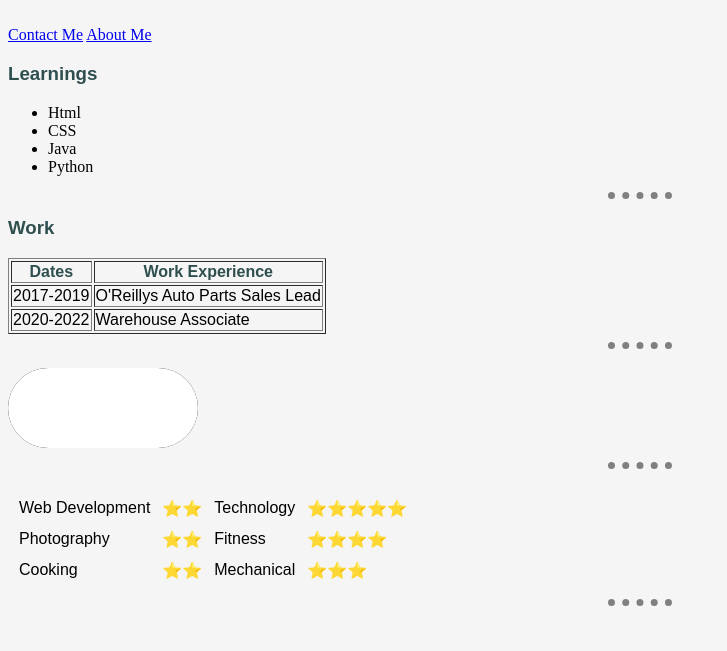
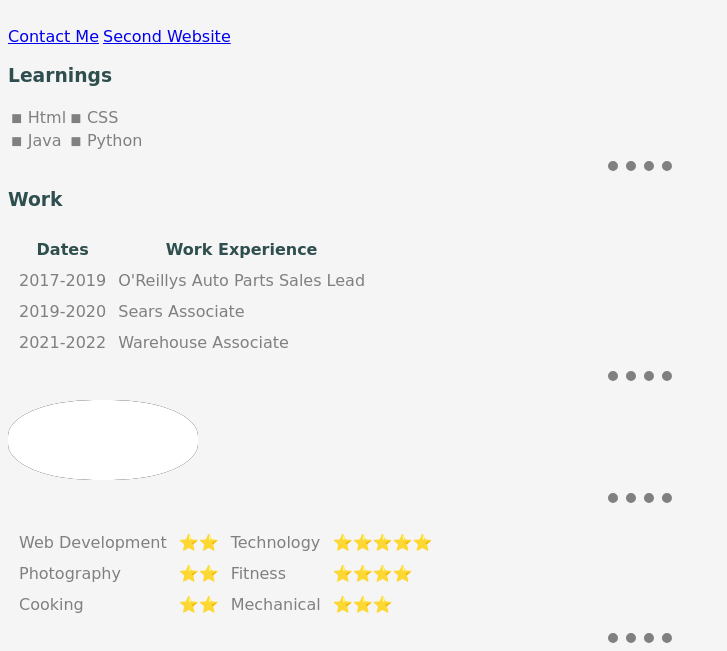
Before and after one commit to Tcmiller12/First-Website, a plain HTML site: page index.html in a window 1280 px wide. Shown: the part 181-832 px from the top of the page, without its empty margins (0-727 px from the left). Before the commit the page ends 800 px from the top, so only its background shows below. Drawn offline with Linux system fonts and the light colour scheme.

Commit message:
Update #4

```diff
--- a/css/styles.css
+++ b/css/styles.css
@@ -1,20 +1,26 @@
 body{background-color: whitesmoke;}
 
-hr {border-style: none; border-top-style: dotted; width: 5%; color: grey; border-width: 7px}
+hr {border-style: none; border-top-style: dotted; width: 5%; color: grey; border-width: 10px;
+}
 
-img {height: 150px; background-color: transparent; border-radius: 100px}
+img {height: 150px; background-color: transparent; border-radius: 45%; width: 115%;}
 
 h1 {color: DarkGray; font-family: Sans-serif;}
 
-h3 {color: #2F4F4F; font-family: Sans-serif;}
+h3 {color: #2F4F4F; font-family: cursive;}
 
-td {font-family: Sans-serif;}
+td {font-family: Sans-serif;
+    color:Gray;
+  }
 
 h5 {color:Darkgray; font-family: Sans-serif;}
 
 p {color:DarkSlategray; font-family: Sans-serif;}
 
 th {color:DarkSlategray; font-family: Sans-serif;}
+
+.ts {border-spacing: 10px; font-family: cursive;}
 .sk:hover {background-color: black;}
 .sk {background-color: black; width: 15%; height: 80px;}
-.tag:hover {background-color: gold; border-radius: 100px;}
+.tag:hover {background-color: Gray; border-radius: 100px; font-family: cursive;}
+.tag {font-family: cursive;}
--- a/index.html
+++ b/index.html
@@ -5,6 +5,7 @@
   <meta charset="utf-8">
   <title>Terry Website</title>
   <link rel="stylesheet" href="css/styles.css">
+  <link rel="icon" href="favicon.ico.ico">
 </head>
 
 <body>
@@ -21,32 +22,47 @@
   </table>
 
   <a class="tag" href="ContactMe.html">Contact Me</a>
-    <a class="tag" href="AboutMe.html">About Me</a>
+  <a class= "tag" href="https://tmsfo.github.io/a/">Second Website</a>
   <h3>Learnings</h3>
-  <ul>
-    <li>Html</li>
-    <li>CSS</li>
-    <li>Java</li>
-    <li>Python</li>
+  <table>
+    <tr>
+      <td class="ts">◾ Html</td>
+      <td class="ts">◾ CSS</td>
+    </tr>
+    <tr>
+      <td class="ts">
+        ◾ Java
+      </td>
+      <td class="ts">
+        ◾ Python
+      </td>
+    </tr>
+  </table>
   </ul>
   <hr>
   <h3>Work</h3>
-  <table border="1">
+  <table class="ts" border="0">
     <thead>
       <tr>
-        <th>Dates</th>
-        <th>Work Experience</th>
+        <th class="ts">Dates</th>
+        <th class="ts">Work Experience</th>
       </tr>
     </thead>
-    <tbody>
+    <tbody class="ts">
+    </tbody>
     <tr>
-        <td>2017-2019</td>
-        <td>O'Reillys Auto Parts Sales Lead</td>
+      <td class="ts">2017-2019 </td>
+      <td class="ts">O'Reillys Auto Parts Sales Lead</td>
     </tr>
+
     <tr>
-        <td>2020-2022</td>
-        <td>Warehouse Associate</td>
+      <td class="ts">2019-2020 </td>
+      <td class="ts">Sears Associate</td>
+    </tr>
 
+    <tr>
+      <td class="ts">2021-2022 </td>
+      <td class="ts">Warehouse Associate</td>
     </tr>
   </table>
   <hr>
@@ -61,21 +77,21 @@
     <tbody>
 
       <tr>
-        <td>Web Development </td>
+        <td class="ts">Web Development </td>
         <td>&#11088;&#11088;</td>
-        <td>Technology</td>
+        <td class="ts">Technology</td>
         <td>&#11088;&#11088;&#11088;&#11088;&#11088;</td>
       </tr>
       <tr>
-        <td>Photography</td>
+        <td class="ts">Photography</td>
         <td>&#11088;&#11088;</td>
-        <td>Fitness</td>
+        <td class="ts">Fitness</td>
         <td>&#11088;&#11088;&#11088;&#11088;</td>
       </tr>
       <tr>
-        <td>Cooking</td>
+        <td class="ts">Cooking</td>
         <td>⭐⭐</td>
-        <td>Mechanical</td>
+        <td class="ts">Mechanical</td>
         <td>⭐⭐⭐</td>
       </tr>
     </tbody>
```
Also changed, not shown: AboutMe.html (+1 -0 lines), ContactMe.html (+6 -6 lines), favicon.ico.ico (added), ua15.png. Lines whose indentation alone changed are shown as unchanged.
